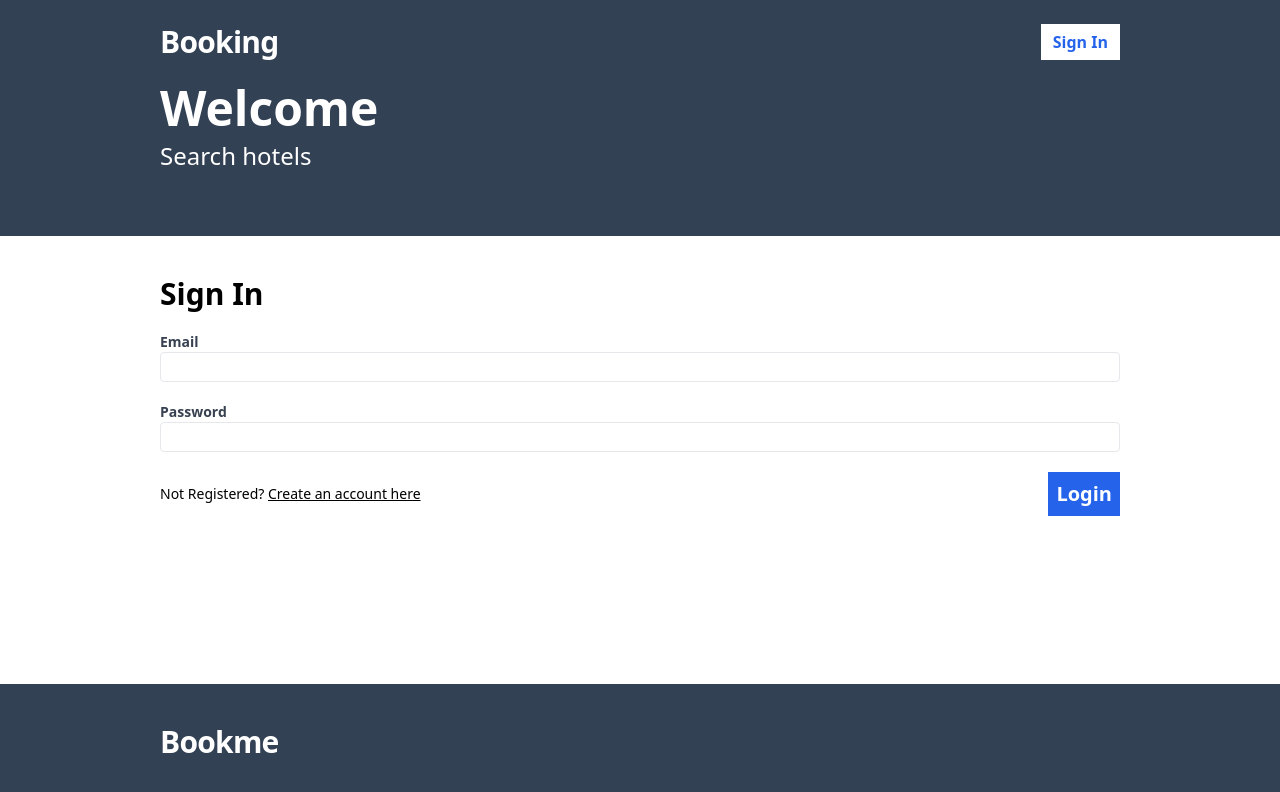
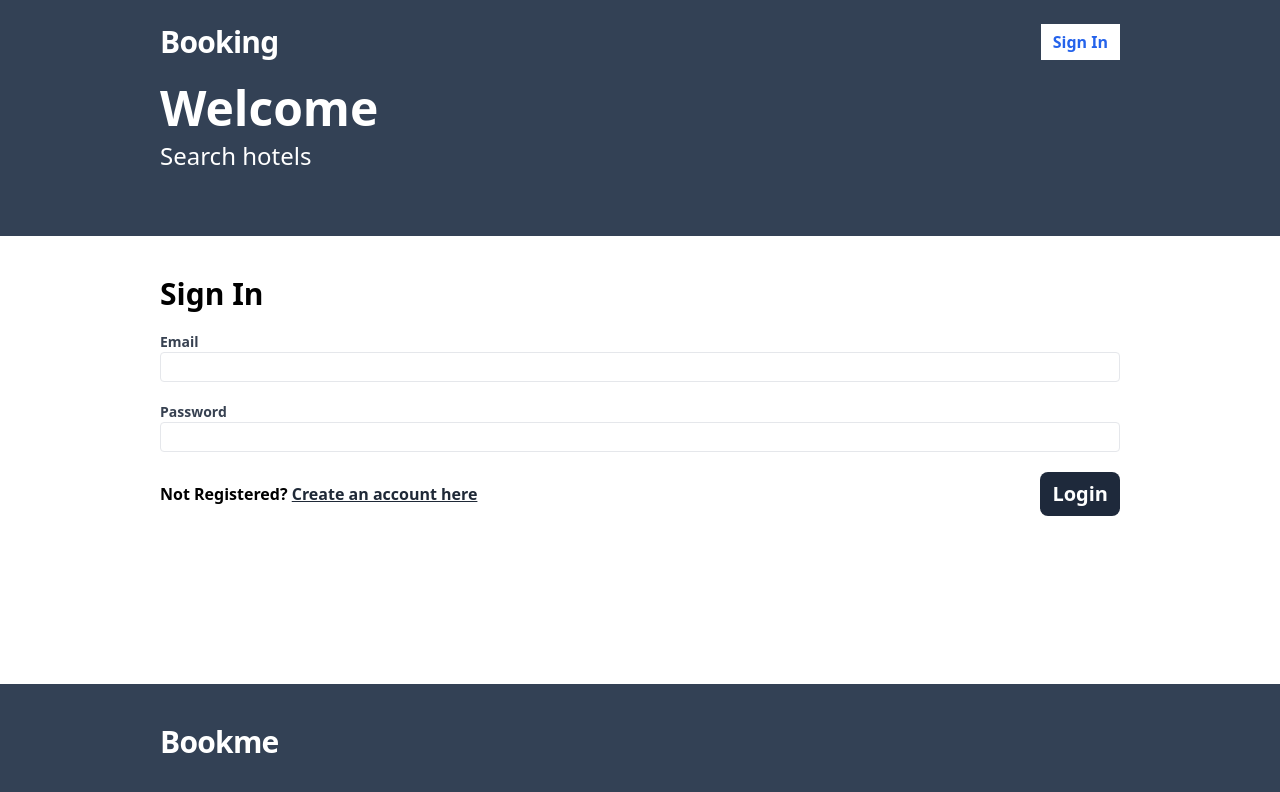
Before and after one commit to jquizo/T3A2-Assessment, a React (Vite) app in the folder frontend/: page /sign-in in a window 1280 px wide. Shown: the top 792 px of the page. Built offline with nearby package versions, Linux system fonts and the light colour scheme; no server answers.

Commit message:
add get request to fetch hotels

```diff
--- a/frontend/src/pages/MyHotels.tsx
+++ b/frontend/src/pages/MyHotels.tsx
@@ -1,8 +1,8 @@
 import { Link } from "react-router-dom";
 import { useQuery } from "react-query";
 import * as apiClient from "../api-client";
-import { BsBuilding, BsMap } from "react-icons/bs";
-import { BiHotel, BiMoney, BiStar } from "react-icons/bi";
+import { BsMap } from "react-icons/bs";
+import { BiHotel, BiMoney } from "react-icons/bi";
 
 const MyHotels = () => {
     const { data: hotelData } = useQuery(
@@ -23,7 +23,7 @@ const MyHotels = () => {
             <h1 className="text-3xl font-bold">My Hotels</h1>
             <Link
             to="/add-hotel"
-            className="flex bg-blue-600 text-white text-xl font-bold p-2 hover:bg-blue-500"
+            className="flex bg-slate-800 rounded-lg text-white text-xl font-bold p-3 hover:bg-blue-500"
             >
             Add Hotel
             </Link>
@@ -34,8 +34,8 @@ const MyHotels = () => {
             data-testid="hotel-card"
             className="flex flex-col justify-between border border-slate-300 rounded-lg p-8 gap-5"
           >
-            <h2 className="text-2xl font-bold">{hotel.name}</h2>
-            <div className="whitespace-pre-line">{hotel.description}</div>
+            <h1 className="text-3xl font-bold">{hotel.name}</h1>
+            <div className="whitespace-pre-line text-gray-800">{hotel.description}</div>
             <div className="grid grid-cols-5 gap-2">
               <div className="border border-slate-300 rounded-sm p-3 flex items-center">
                 <BsMap className="mr-1" />
@@ -52,7 +52,7 @@ const MyHotels = () => {
             <span className="flex justify-end">
               <Link
                 to={`/edit-hotel/${hotel._id}`}
-                className="flex bg-blue-600 text-white text-xl font-bold p-2 hover:bg-blue-500"
+                className="flex bg-slate-800 rounded-lg text-white text-xl font-bold p-3 hover:bg-blue-500"
               >
                 View Details
               </Link>
--- a/frontend/src/pages/SignIn.tsx
+++ b/frontend/src/pages/SignIn.tsx
@@ -63,16 +63,16 @@ const SignIn = () => {
                 <span className="text-red-500">{errors.password.message}</span>
                 )}
             </label>
-            <span className="flex items-center justify-between">
-                <span className="text-sm">
+            <span className="flex items-center justify-between ">
+                <span className="text-md font-bold">
                 Not Registered?{" "}
-                <Link className="underline" to="/register">
-                    Create an account here
+                <Link className="underline text-gray-800 hover:text-blue-500" to="/register">
+                     Create an account here
                 </Link>
                 </span>
                 <button
                 type="submit"
-                className="bg-blue-600 text-white p-2 font-bold hover:bg-blue-500 text-xl"
+                className="bg-slate-800 text-white px-3 py-2 rounded-lg font-bold hover:bg-blue-500 text-xl"
                 >
                 Login
                 </button>
```
Also changed, not shown: 1 other file (tests, documents, lock files or other folders).
